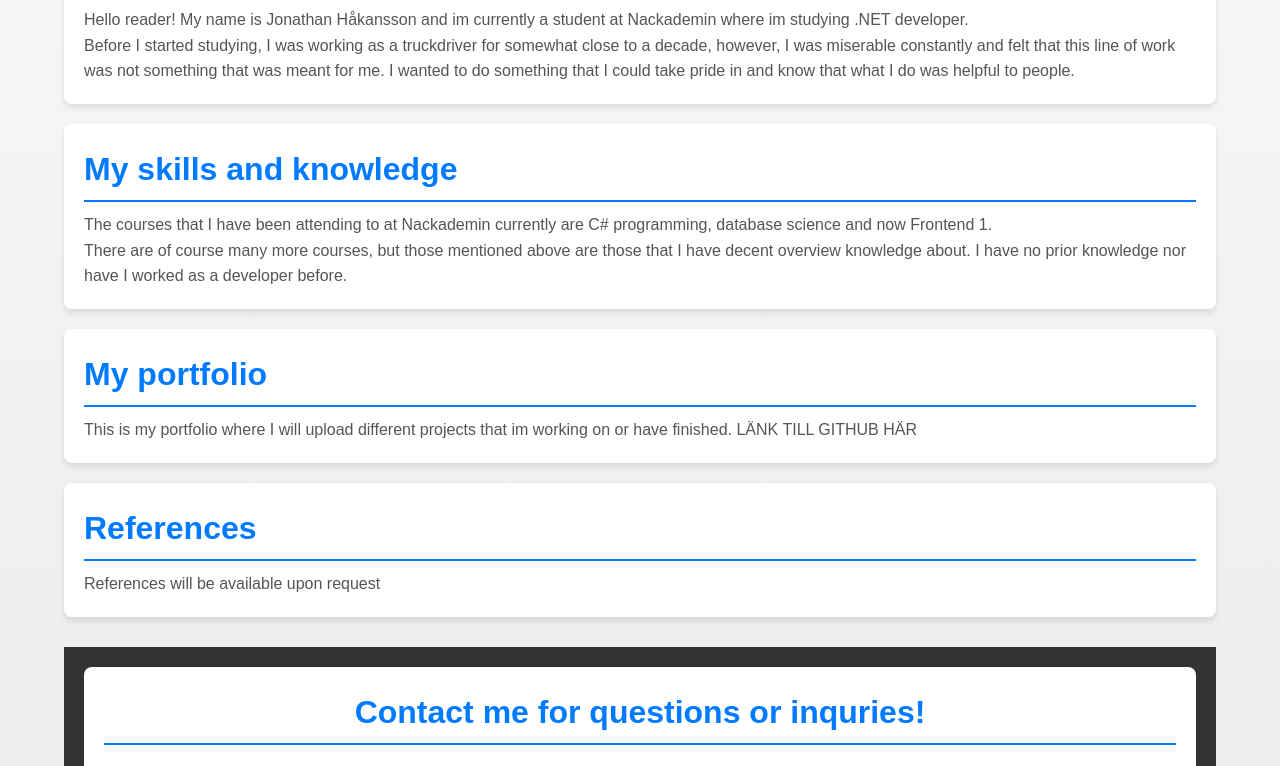
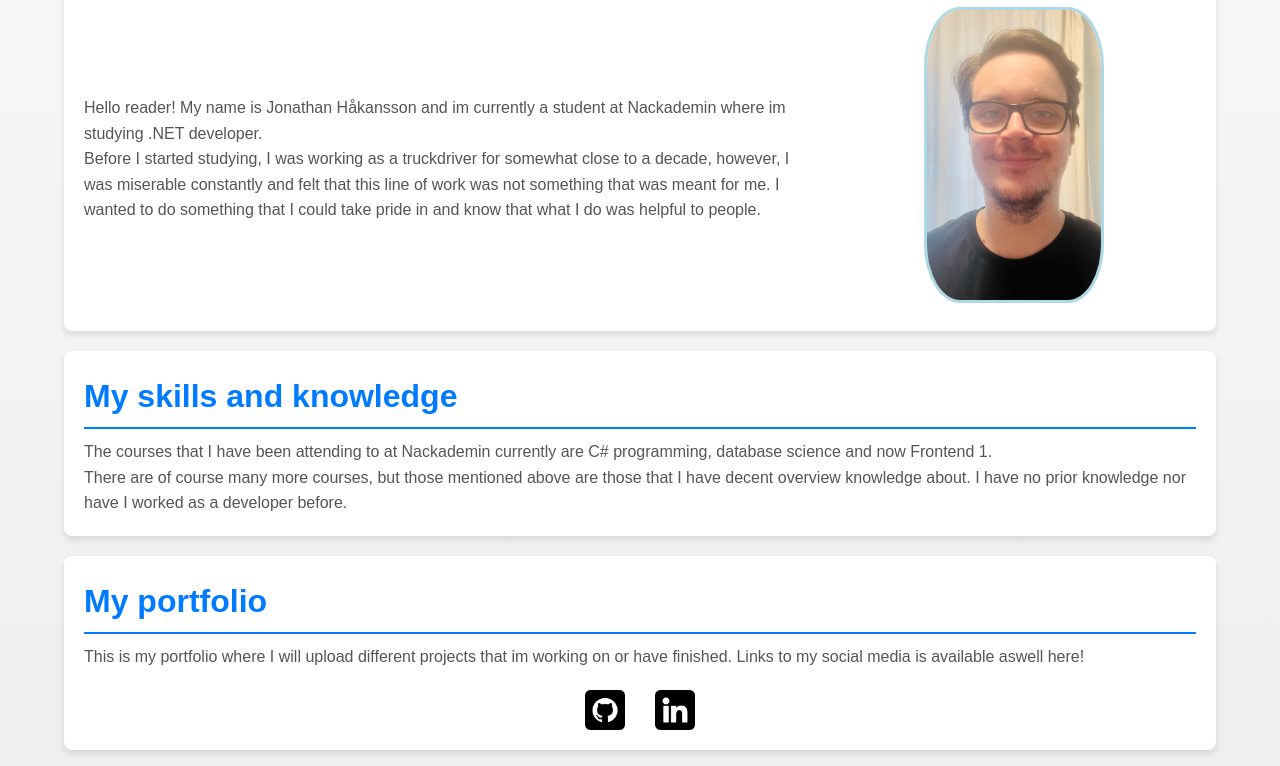
Before and after one commit to Hoffanz/FRONTEND, a plain HTML site: page Webpage/index.html in a window 1280 px wide. Shown: the part 249-1015 px from the top of the page. Drawn offline with Linux system fonts and the light colour scheme.

Commit message:
Added github and linkedin icon aswell as other changes

```diff
--- a/Webpage/css/style.css
+++ b/Webpage/css/style.css
@@ -53,6 +53,33 @@ header h1 {
   text-decoration: underline;
 }
 
+#aboutme {
+  padding: 20px;
+}
+
+.aboutme-container {
+  display: flex;
+  align-items: center;
+  gap: 20px;
+}
+
+.aboutme-text {
+  flex: 2;
+  text-align: left;
+}
+
+.aboutme-pic {
+  flex: 1;
+  text-align: center;
+}
+
+.profile-pic {
+  width: 180px;
+  height: auto;
+  border-radius: 20%;
+  border: 3px solid lightblue;
+}
+
 #cv-section {
   background-color: #007bff;
   color: white;
@@ -100,6 +127,20 @@ section p {
 .references p {
   margin-top: 10px;
   line-height: 1.8;
+}
+
+.social-media {
+  display: flex;
+  justify-content: center;
+  gap: 30px;
+  margin-top: 20px;
+}
+
+.social-icon {
+  width: 40px;
+  height: auto;
+  display: block;
+  margin: 0 auto;
 }
 
 /* Kontaktformulär */
--- a/Webpage/index.html
+++ b/Webpage/index.html
@@ -36,17 +36,24 @@
     <main>
       <section id="aboutme">
         <h2>Who am I?</h2>
-        <p class="aboutme">
-          Hello reader! My name is Jonathan Håkansson and im currently a student
-          at Nackademin where im studying .NET developer.
-        </p>
-        <p>
-          Before I started studying, I was working as a truckdriver for somewhat
-          close to a decade, however, I was miserable constantly and felt that
-          this line of work was not something that was meant for me. I wanted to
-          do something that I could take pride in and know that what I do was
-          helpful to people.
-        </p>
+        <div class="aboutme-container">
+          <div class="aboutme-text">
+            <p class="aboutme">
+              Hello reader! My name is Jonathan Håkansson and im currently a
+              student at Nackademin where im studying .NET developer.
+            </p>
+            <p>
+              Before I started studying, I was working as a truckdriver for
+              somewhat close to a decade, however, I was miserable constantly
+              and felt that this line of work was not something that was meant
+              for me. I wanted to do something that I could take pride in and
+              know that what I do was helpful to people.
+            </p>
+          </div>
+          <div class="aboutme-pic">
+            <img src="images/me.jpg" alt="Picture of me" class="profile-pic" />
+          </div>
+        </div>
       </section>
       <section id="skillsandknowledge">
         <h2>My skills and knowledge</h2>
@@ -64,8 +71,25 @@
         <h2>My portfolio</h2>
         <p class="portfolio">
           This is my portfolio where I will upload different projects that im
-          working on or have finished. LÄNK TILL GITHUB HÄR
+          working on or have finished. Links to my social media is available
+          aswell here!
         </p>
+        <div class="social-media">
+          <a
+            href="https://github.com/Hoffanz"
+            target="_blank"
+            class="social-link"
+          >
+            <img src="images/github.png" alt="Github" class="social-icon" />
+          </a>
+          <a
+            href="https://linkedin.com/in/jonathan-håkansson-990200331"
+            target="_blank"
+            class="social-link"
+          >
+            <img src="images/linkedin.png" alt="LinkedIn" class="social-icon" />
+          </a>
+        </div>
       </section>
       <section id="references">
         <h2>References</h2>
--- a/Webpage/js/form.js
+++ b/Webpage/js/form.js
@@ -10,22 +10,22 @@ document
     let isValid = true;
 
     if (!/^[A-Za-zÅÄÖåäö\s]+$/.test(name)) {
-      alert("Namnet får endast innehålla bokstäver och mellanslag.");
+      alert("Your name can only contain letters");
       isValid = false;
     }
 
     if (!/^[^\s@]+@[^\s@]+\.[^\s@]+$/.test(email)) {
-      alert("Ange en giltig e-postadress.");
+      alert("Invalid email adress, try again");
       isValid = false;
     }
 
     if (comment.length < 10 || comment.length > 500) {
-      alert("Meddelandet måste vara mellan 10 och 500 tecken.");
+      alert("The message must contain between 10 and 500 letters");
       isValid = false;
     }
 
     if (isValid) {
-      alert("Formuläret är korrekt ifyllt!");
+      alert("Everything is filled out correctly!");
 
       this.submit();
     }
```
Also changed, not shown: Webpage/images/github.png (added), Webpage/images/linkedin.png (added), Webpage/images/me.jpg (added).
